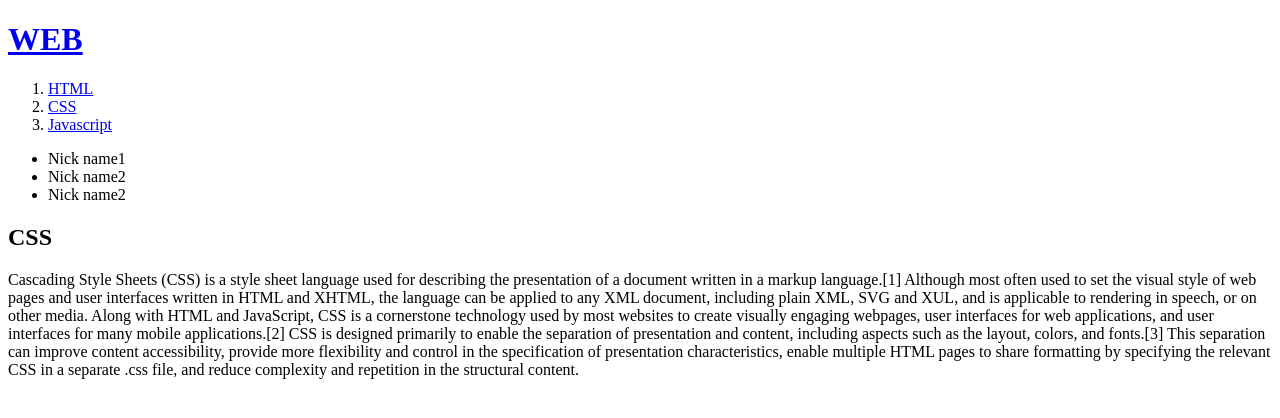
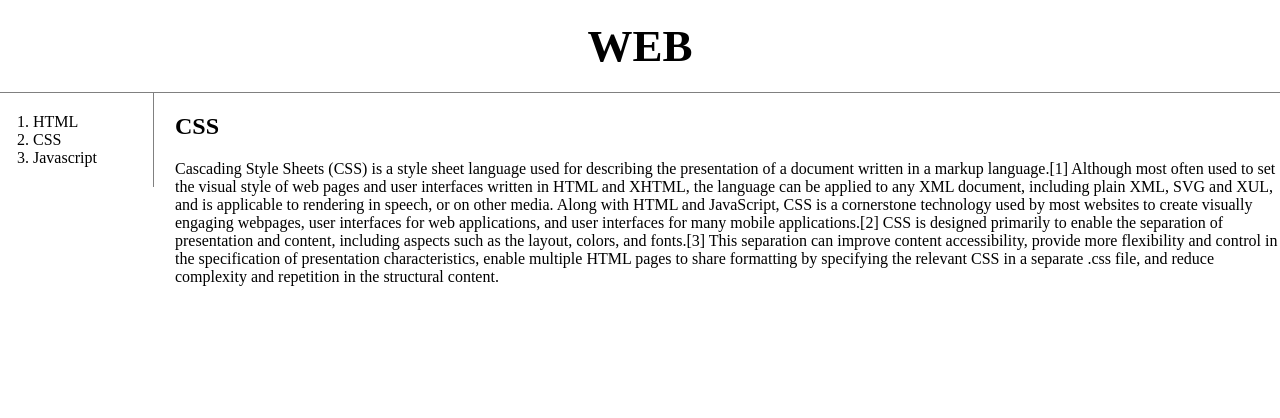
Before and after one commit to exlitruder/web1, a plain HTML site: page 2.html in a window 1280 px wide. Drawn offline with Linux system fonts and the light colour scheme; a script that the page names is missing.

Commit message:
Add files via upload

```diff
--- a/2.html
+++ b/2.html
@@ -1,8 +1,9 @@
 <!doctype html>
 <html>
 <head>
-<title>CSS</title>
+<title>WEB1-CSS</title>
 <meta charset="utf-8">
+<link rel="stylesheet" href="style.css">
 <!-- Global site tag (gtag.js) - Google Analytics -->
 <script async src="https://www.googletagmanager.com/gtag/js?id=UA-117501578-1"></script>
 <script>
@@ -15,18 +16,25 @@
 </head>
 <body>
   <h1><a href="index.html">WEB</a></h1>
+<div id="grid">
+<div>
 <ol>
   <li><a href="1.html">HTML</a></li>
   <li><a href="2.html">CSS</a></li>
   <li><a href="3.html">Javascript</a></li>
 </ol>
-<ul>
-  <li>Nick name1</li>
-  <li>Nick name2</li>
-  <li>Nick name2</li>
-</ul>
-<h2>CSS</h2>
-<p>Cascading Style Sheets (CSS) is a style sheet language used for describing the
+<!--
+<h1><a href="index.html"><font color="red">WEB</a></h1>
+<ol>
+  <li><a href="1.html"><font color="red">HTML</a></li>
+  <li><a href="2.html"><font color="red">CSS</a></li>
+  <li><a href="3.html"><font color="red">Javascript</a></li>
+</ol>
+-->
+</div>
+<div id="article">
+  <h2>CSS</h2>
+  <p>Cascading Style Sheets (CSS) is a style sheet language used for describing the
   presentation of a document written in a markup language.[1] Although most often
   used to set the visual style of web pages and user interfaces written in HTML and
   XHTML, the language can be applied to any XML document, including plain XML, SVG and
@@ -40,8 +48,8 @@ CSS is designed primarily to enable the separation of presentation and content,
  specification of presentation characteristics, enable multiple HTML pages to share
  formatting by specifying the relevant CSS in a separate .css file, and reduce
  complexity and repetition in the structural content.
-</P>
-<p>
+  </P>
+  <p>
   <div id="disqus_thread"></div>
 <script>
 
@@ -64,5 +72,7 @@ s.setAttribute('data-timestamp', +new Date());
 <noscript>Please enable JavaScript to view the <a href="https://disqus.com/?ref_noscript">
   comments powered by Disqus.</a></noscript>
 </p>
+</div>
+</div>
 </body>
 </html>
--- /dev/null
+++ b/style.css
@@ -0,0 +1,42 @@
+a {
+  color:black;
+  text-decoration: none;
+}
+h1{
+  font-size: 45px;
+  text-align: center;
+  border-bottom:1px solid gray;
+  margin:0;
+  padding:20px;
+}
+ol{
+  border-right:1px solid gray;
+  width:100px;
+  margin:0;
+  padding:20px;
+}
+body{
+  margin:0;
+}
+#grid{
+  display: grid;
+  grid-template-columns: 150px 1fr;
+}
+#grid ol{
+  padding-left:33px;
+}
+#grid #article{
+  padding-left:25px;
+}
+/*screen width < 800px*/
+@media(max-width:800px){
+  #grid{
+    display: block;
+  }
+  ol{
+    border-right:none;
+  }
+  h1{
+    border-bottom:none;
+  }
+}
```
Also changed, not shown: 1.html (+7 -5 lines), 3.html (+8 -6 lines), index.html (+7 -5 lines).
